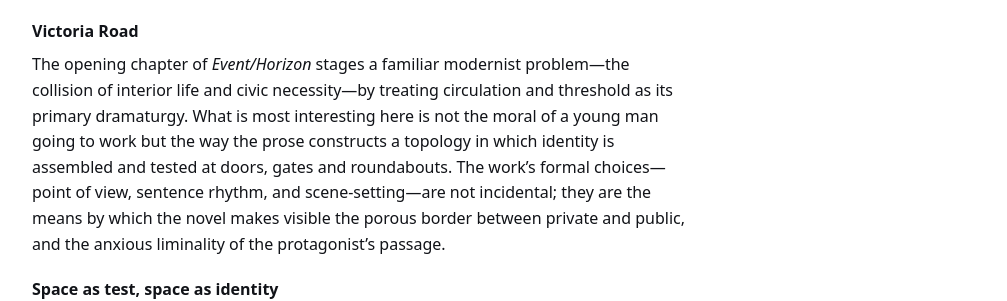
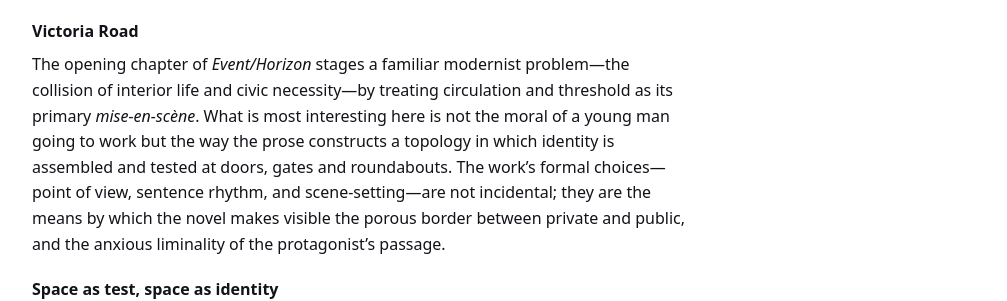
Before and after one commit to eamonnvi/Arbuthnot-Books, a Jekyll site: the page built from _posts/2026-02-25-Victoria-Road.md, in a window 1280 px wide and 900 px high. Shown: the part 326-627 px from the top of the window, without its empty margins (136-1143 px from the left). Built offline with Jekyll 4.4.1, drawn with Linux system fonts in a browser that asks for light colours; some of the changed text lies outside the part shown.

Commit message:
Update Liminality essay

```diff
--- a/_posts/2026-02-25-Victoria-Road.md
+++ b/_posts/2026-02-25-Victoria-Road.md
@@ -8,7 +8,7 @@ lede: Notes on the Victoria Road chapter of “Event/Horizon”.
 
 ### Victoria Road
 
-The opening chapter of *Event/Horizon* stages a familiar modernist problem—the collision of interior life and civic necessity—by treating circulation and threshold as its primary dramaturgy. What is most interesting here is not the moral of a young man going to work but the way the prose constructs a topology in which identity is assembled and tested at doors, gates and roundabouts. The work’s formal choices—point of view, sentence rhythm, and scene-setting—are not incidental; they are the means by which the novel makes visible the porous border between private and public, and the anxious liminality of the protagonist’s passage.
+The opening chapter of *Event/Horizon* stages a familiar modernist problem—the collision of interior life and civic necessity—by treating circulation and threshold as its primary *mise-en-scène*. What is most interesting here is not the moral of a young man going to work but the way the prose constructs a topology in which identity is assembled and tested at doors, gates and roundabouts. The work’s formal choices—point of view, sentence rhythm, and scene-setting—are not incidental; they are the means by which the novel makes visible the porous border between private and public, and the anxious liminality of the protagonist’s passage.
 
 ### Space as test, space as identity
 The plot advances by moving Steve through a sequence of thresholds: the railings of the Co-operative Dairy, the depot gate, the foreman’s prefab cabin, the cab of a truck, the roundabout, Parker’s Piece, and finally the back door of a shared house. These are not incidental coordinates but an architectural plan for a rite of passage. The foreman’s office is “a dirty prefabricated building, not much bigger than a shed or cabin”; the description reduces the administrative heart of the depot to a provisional structure, which aligns the workplace with temporariness and transitional labour. The garage-cabin is a threshold both literal and symbolic: inside is a man “closely studying a copy of The Sun”. Until this moment the texts that deserved close study were more likely to be, for Steve, Mann’s Der Zauberberg. But Steve is now in the “town” part of Cambridge, not the “gown” part. The scene compresses public function and private judgment into a space in which the judgemental figure is “the gaffer” rather than a college tutor or supervisor. The interview is less about paper qualifications than about comportment under exposure.
```
Also changed, not shown: other parts of _posts/2026-02-25-Victoria-Road.md (+1 -1 lines).
